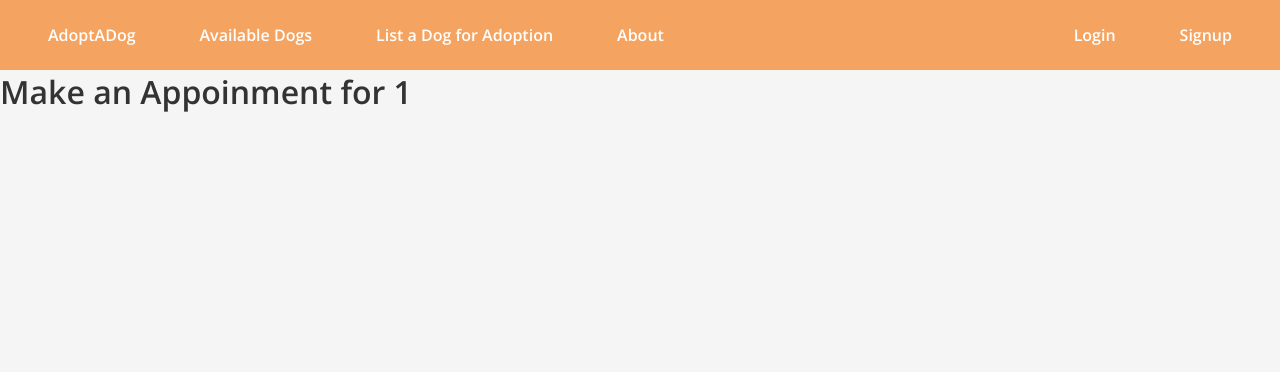
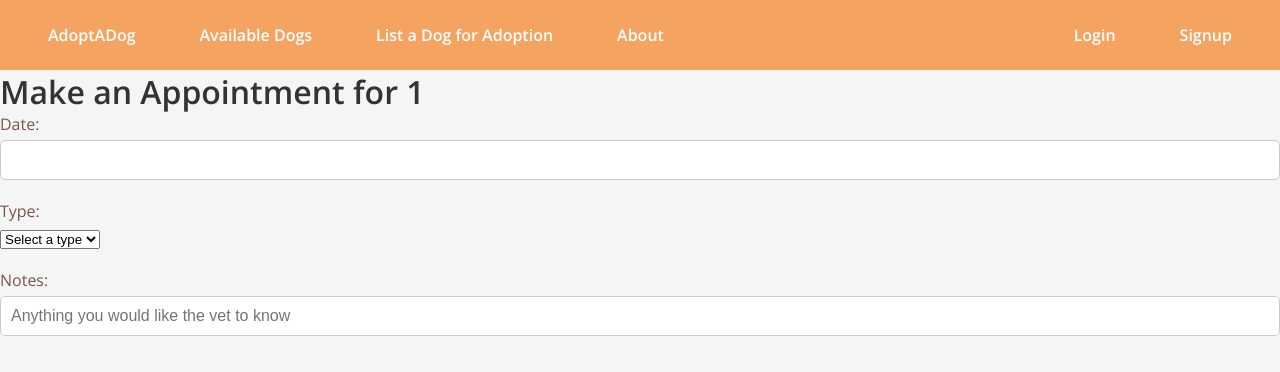
Before and after one commit to asuarez9382/AdoptADog, a React (Create React App) app in the folder client/: page /appointment/1 in a window 1280 px wide. Shown: the top 372 px of the page. Built offline with nearby package versions, Linux system fonts and the light colour scheme; no server answers.

Commit message:
starts appointment form

```diff
--- a/client/src/pages/Appointment.js
+++ b/client/src/pages/Appointment.js
@@ -1,4 +1,4 @@
-import React from "react";
+import React, {useState} from "react";
 import { useParams } from "react-router-dom";
 
 
@@ -6,8 +6,42 @@ function Appointment(){
 
     const { name } = useParams();
 
+    const [selectedType, setSelectedType] = useState('');
+
+    const handleTypeChange = (e) => {
+        setSelectedType(e.target.value);
+    };
+
     return(
-        <h1>Make an Appoinment for {name}</h1>
+        <div className="appointment-container">
+            <h1 className="appointment-title">Make an Appointment for {name}</h1>
+            <form>
+                <div className="form-group">
+                    <label>Date: </label>
+                    <input
+
+                    />
+                </div>
+                <div className="form-group">
+                    <label>Type: </label>
+                    <select id="type" value={selectedType} onChange={handleTypeChange}>
+                        <option value="">Select a type</option>
+                        <option value="check-up">Check-up</option>
+                        <option value="vaccination">Vaccination</option>
+                        <option value="surgery">Surgery</option>
+                    </select>
+                </div>
+                <div className="form-group">
+                    <label>Notes: </label>
+                    <input
+                    placeholder="Anything you would like the vet to know"
+                    text="text"
+                    name="notes"
+                    />
+                </div>
+            </form>
+        </div>
+
     );
 }
 
```
